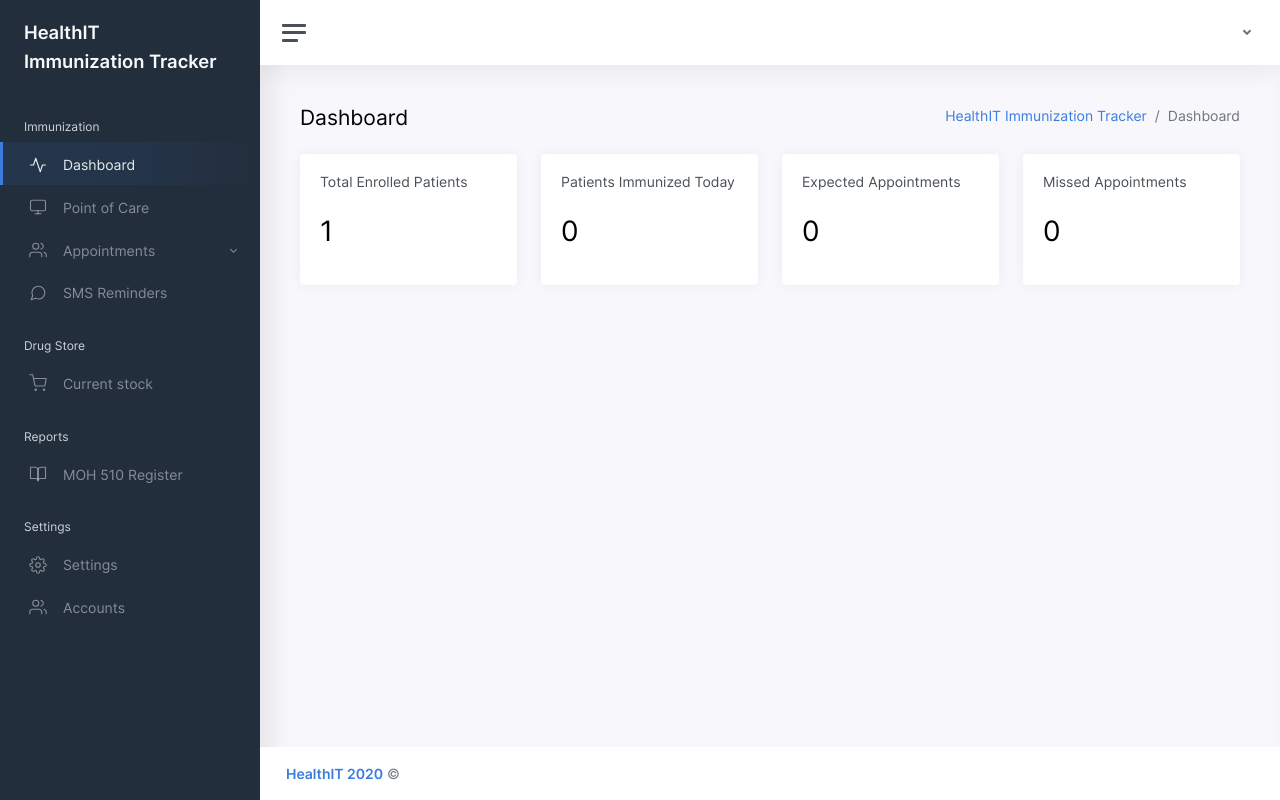
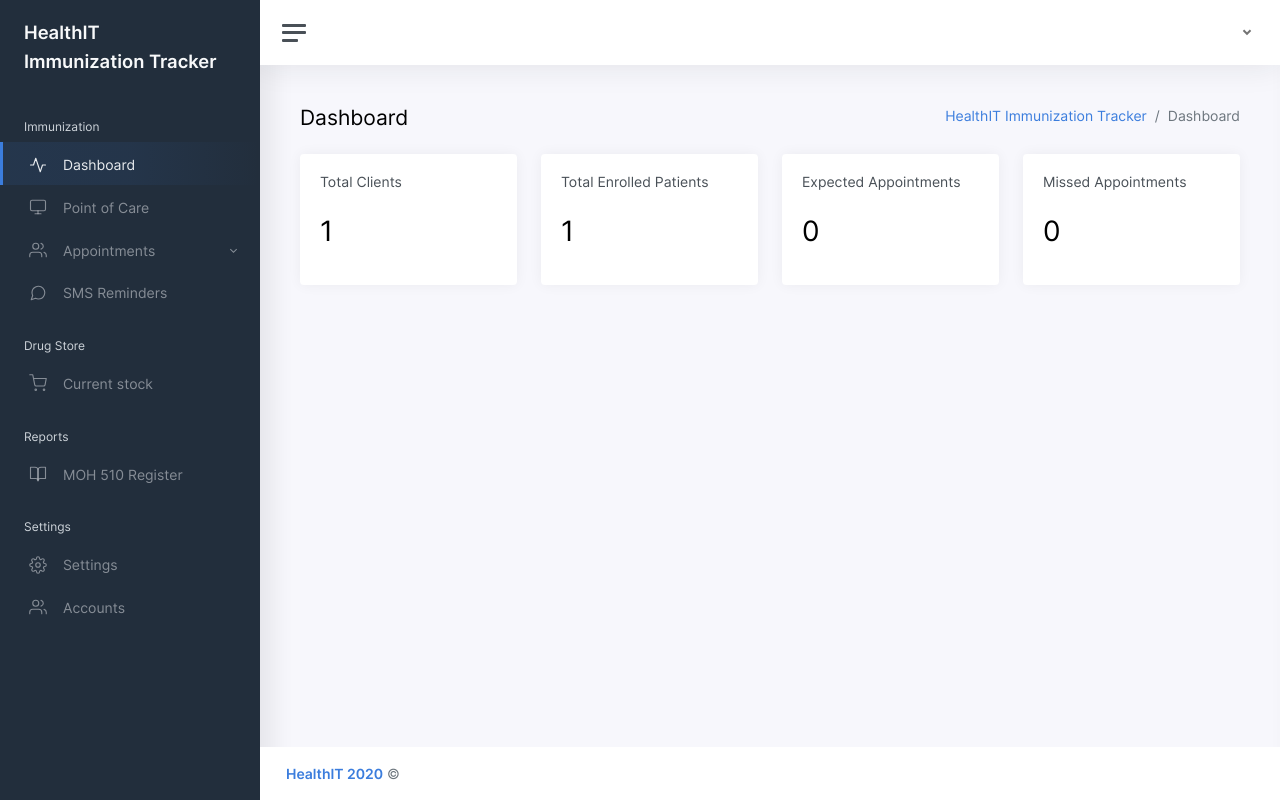
Before and after one commit to HealthITMMUST/HealthIT-Immunization-Defaulter-Tracker, a PHP site: page /dashboard.php in a window 1280 px wide. Run offline with PHP 8.4, Linux system fonts and the light colour scheme; tables that the repository leaves empty hold one stand-in row (values such as "Sample post").

Commit message:
Backend: Dashboard - Total clients

```diff
--- a/dashboard.php
+++ b/dashboard.php
@@ -144,26 +144,38 @@ include("config.php");
 									<div class="col-sm-6">
 										<div class="card">
 											<div class="card-body">
-												<h5 class="card-title mb-4">Total Enrolled Patients</h5>
+												<h5 class="card-title mb-4">Total Clients</h5>
+
 														<?php
-														$results=mysqli_query($mysqli,"SELECT COUNT(serialnumber) AS totalpatients FROM moh510register");
-														if($results->num_rows >0){
-															$row = $results->fetch_assoc();
+														$clients=mysqli_query($mysqli,"SELECT COUNT(serialnumber) AS totalclients FROM patientbasicinfo");
+														if($clients->num_rows >0){
+															$numberofclients = $clients->fetch_assoc();
 														}else{
 															echo "0 results";
 														}
 
 
 														?>
-												<h1 class="mt-1 mb-3"><?php echo $row['totalpatients'];?></h1>
+												<h1 class="mt-1 mb-3"><?php echo $numberofclients['totalclients'];?></h1>
 											</div>
 										</div>
 									</div>
 									<div class="col-sm-6">
 										<div class="card">
 											<div class="card-body">
-												<h5 class="card-title mb-4">Patients Immunized Today</h5>
-												<h1 class="mt-1 mb-3">0</h1>
+												<h5 class="card-title mb-4">Total Enrolled Patients</h5>
+														<?php
+														$enrolledpatients=mysqli_query($mysqli,"SELECT COUNT(serialnumber) AS totalenrolledpatients FROM moh510register");
+														if($enrolledpatients->num_rows >0){
+															$numberofenrolledpatients = $enrolledpatients->fetch_assoc();
+														}else{
+															echo "0 results";
+														}
+
+
+														?>
+												<h1 class="mt-1 mb-3"><?php echo $numberofenrolledpatients['totalenrolledpatients'];?></h1>
+
 											</div>
 										</div>
 									</div>
```
